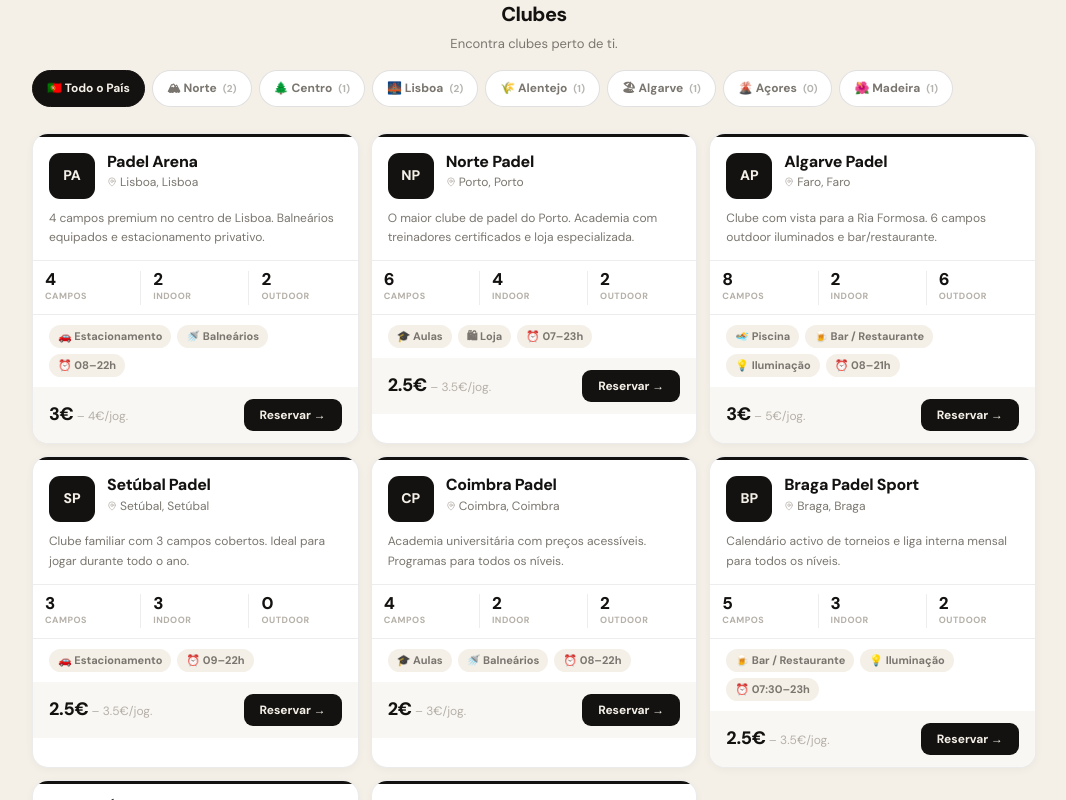
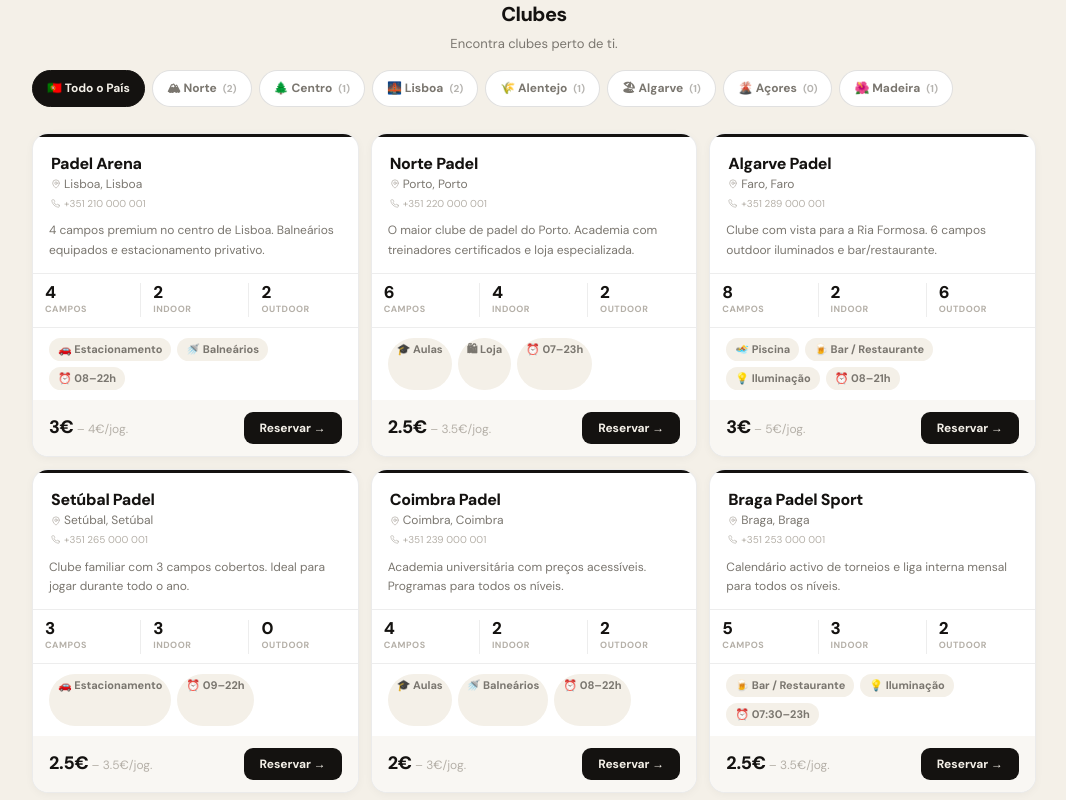
Before and after one commit to mbrunogaspar-coder/portal_do_padel, a React (Vite) app: page / in a window 1280 px wide. Shown: the part 800-1600 px from the top of the page, without its empty margins (106-1172 px from the left). Built offline with nearby package versions, Linux system fonts and the light colour scheme.

Commit message:
Update App.jsx

```diff
--- a/src/App.jsx
+++ b/src/App.jsx
@@ -25,14 +25,14 @@ const REGIONS = [
   {id:"madeira",label:"Madeira",icon:"🌺"},
 ];
 const CLUBS = [
-  {id:1,name:"Padel Arena",amenities:["parking","showers"],city:"Lisboa",district:"Lisboa",region:"lvt",courts:4,indoor:2,outdoor:2,priceDay:3,priceNight:4,nightFrom:18,rating:4.8,reviews:124,tags:["Indoor","Balneários","Estac."],open:"08–22h",desc:"4 campos premium no centro de Lisboa. Balneários equipados e estacionamento privativo."},
-  {id:2,name:"Norte Padel",amenities:["academy","shop"],city:"Porto",district:"Porto",region:"norte",courts:6,indoor:4,outdoor:2,priceDay:2.5,priceNight:3.5,nightFrom:18,rating:4.9,reviews:203,tags:["Indoor","Aulas","Loja"],open:"07–23h",desc:"O maior clube de padel do Porto. Academia com treinadores certificados e loja especializada."},
-  {id:3,name:"Algarve Padel",amenities:["pool","bar","lights"],city:"Faro",district:"Faro",region:"alg",courts:8,indoor:2,outdoor:6,priceDay:3,priceNight:5,nightFrom:18,rating:4.7,reviews:89,tags:["Outdoor","Piscina","Bar"],open:"08–21h",desc:"Clube com vista para a Ria Formosa. 6 campos outdoor iluminados e bar/restaurante."},
-  {id:4,name:"Setúbal Padel",amenities:["parking"],city:"Setúbal",district:"Setúbal",region:"lvt",courts:3,indoor:3,outdoor:0,priceDay:2.5,priceNight:3.5,nightFrom:18,rating:4.5,reviews:67,tags:["Indoor","Estac."],open:"09–22h",desc:"Clube familiar com 3 campos cobertos. Ideal para jogar durante todo o ano."},
-  {id:5,name:"Coimbra Padel",amenities:["academy","showers"],city:"Coimbra",district:"Coimbra",region:"centro",courts:4,indoor:2,outdoor:2,priceDay:2,priceNight:3,nightFrom:18,rating:4.6,reviews:112,tags:["Indoor","Aulas"],open:"08–22h",desc:"Academia universitária com preços acessíveis. Programas para todos os níveis."},
-  {id:6,name:"Braga Padel Sport",amenities:["bar","lights"],city:"Braga",district:"Braga",region:"norte",courts:5,indoor:3,outdoor:2,priceDay:2.5,priceNight:3.5,nightFrom:18,rating:4.8,reviews:78,tags:["Indoor","Torneios","Bar"],open:"07:30–23h",desc:"Calendário activo de torneios e liga interna mensal para todos os níveis."},
-  {id:7,name:"Évora Padel",amenities:["academy"],city:"Évora",district:"Évora",region:"alent",courts:2,indoor:2,outdoor:0,priceDay:2,priceNight:3,nightFrom:18,rating:4.4,reviews:34,tags:["Indoor","Aulas"],open:"09–21h",desc:"O único clube de padel indoor do Alentejo Central. Moderno e acolhedor."},
-  {id:8,name:"Funchal Padel",amenities:["bar","lights"],city:"Funchal",district:"Funchal",region:"madeira",courts:3,indoor:1,outdoor:2,priceDay:3,priceNight:4.5,nightFrom:18,rating:4.9,reviews:56,tags:["Outdoor","Vista Mar","Bar"],open:"08–20h",desc:"Vista única para o Oceano Atlântico. Campos outdoor iluminados e bar com esplanada."},
+  {id:1,name:"Padel Arena",phone:"+351 210 000 001",amenities:["parking","showers"],city:"Lisboa",district:"Lisboa",region:"lvt",courts:4,indoor:2,outdoor:2,priceDay:3,priceNight:4,nightFrom:18,rating:4.8,reviews:124,tags:["Indoor","Balneários","Estac."],open:"08–22h",desc:"4 campos premium no centro de Lisboa. Balneários equipados e estacionamento privativo."},
+  {id:2,name:"Norte Padel",phone:"+351 220 000 001",amenities:["academy","shop"],city:"Porto",district:"Porto",region:"norte",courts:6,indoor:4,outdoor:2,priceDay:2.5,priceNight:3.5,nightFrom:18,rating:4.9,reviews:203,tags:["Indoor","Aulas","Loja"],open:"07–23h",desc:"O maior clube de padel do Porto. Academia com treinadores certificados e loja especializada."},
+  {id:3,name:"Algarve Padel",phone:"+351 289 000 001",amenities:["pool","bar","lights"],city:"Faro",district:"Faro",region:"alg",courts:8,indoor:2,outdoor:6,priceDay:3,priceNight:5,nightFrom:18,rating:4.7,reviews:89,tags:["Outdoor","Piscina","Bar"],open:"08–21h",desc:"Clube com vista para a Ria Formosa. 6 campos outdoor iluminados e bar/restaurante."},
+  {id:4,name:"Setúbal Padel",phone:"+351 265 000 001",amenities:["parking"],city:"Setúbal",district:"Setúbal",region:"lvt",courts:3,indoor:3,outdoor:0,priceDay:2.5,priceNight:3.5,nightFrom:18,rating:4.5,reviews:67,tags:["Indoor","Estac."],open:"09–22h",desc:"Clube familiar com 3 campos cobertos. Ideal para jogar durante todo o ano."},
+  {id:5,name:"Coimbra Padel",phone:"+351 239 000 001",amenities:["academy","showers"],city:"Coimbra",district:"Coimbra",region:"centro",courts:4,indoor:2,outdoor:2,priceDay:2,priceNight:3,nightFrom:18,rating:4.6,reviews:112,tags:["Indoor","Aulas"],open:"08–22h",desc:"Academia universitária com preços acessíveis. Programas para todos os níveis."},
+  {id:6,name:"Braga Padel Sport",phone:"+351 253 000 001",amenities:["bar","lights"],city:"Braga",district:"Braga",region:"norte",courts:5,indoor:3,outdoor:2,priceDay:2.5,priceNight:3.5,nightFrom:18,rating:4.8,reviews:78,tags:["Indoor","Torneios","Bar"],open:"07:30–23h",desc:"Calendário activo de torneios e liga interna mensal para todos os níveis."},
+  {id:7,name:"Évora Padel",phone:"+351 266 000 001",amenities:["academy"],city:"Évora",district:"Évora",region:"alent",courts:2,indoor:2,outdoor:0,priceDay:2,priceNight:3,nightFrom:18,rating:4.4,reviews:34,tags:["Indoor","Aulas"],open:"09–21h",desc:"O único clube de padel indoor do Alentejo Central. Moderno e acolhedor."},
+  {id:8,name:"Funchal Padel",phone:"+351 291 000 001",amenities:["bar","lights"],city:"Funchal",district:"Funchal",region:"madeira",courts:3,indoor:1,outdoor:2,priceDay:3,priceNight:4.5,nightFrom:18,rating:4.9,reviews:56,tags:["Outdoor","Vista Mar","Bar"],open:"08–20h",desc:"Vista única para o Oceano Atlântico. Campos outdoor iluminados e bar com esplanada."},
 ];
 const BLOCK_CAT = {
   lessons:     {label:"Aulas"},
@@ -179,10 +179,10 @@ body{color:#141210;font-family:'DM Sans',system-ui,sans-serif;font-size:14px;lin
 @media(min-width:580px){.pt-grid{grid-template-columns:1fr 1fr}}
 @media(min-width:860px){.pt-grid{grid-template-columns:1fr 1fr 1fr}}
 
-.pt-card{background:#FFFFFF;border:1px solid rgba(0,0,0,0.08);border-radius:16px;overflow:hidden;cursor:pointer;transition:transform .22s cubic-bezier(.25,.46,.45,.94),box-shadow .22s cubic-bezier(.25,.46,.45,.94);-webkit-tap-highlight-color:transparent;animation:ptUp .4s ease both;box-shadow:0 2px 8px rgba(0,0,0,.04)}
+.pt-card{background:#FFFFFF;border:1px solid rgba(0,0,0,0.08);border-radius:16px;overflow:hidden;cursor:pointer;transition:transform .22s cubic-bezier(.25,.46,.45,.94),box-shadow .22s cubic-bezier(.25,.46,.45,.94);-webkit-tap-highlight-color:transparent;animation:ptUp .4s ease both;box-shadow:0 2px 8px rgba(0,0,0,.04);display:flex;flex-direction:column}
 .pt-card:hover{transform:translateY(-2px);box-shadow:0 10px 28px rgba(0,0,0,0.09)}
 .pt-cbar{height:3px;background:#141210}
-.pt-ctop{padding:16px 16px 10px;display:flex;gap:12px;align-items:flex-start}
+.pt-ctop{padding:18px 18px 10px;display:flex;gap:12px;align-items:flex-start}
 .pt-cav{width:46px;height:46px;border-radius:11px;background:#141210;display:flex;align-items:center;justify-content:center;font-weight:800;font-size:14px;color:#F4F0E8;flex-shrink:0}
 .pt-cname{font-weight:800;font-size:16px;color:#141210;letter-spacing:-.3px;line-height:1.1}
 .pt-cloc{font-size:12px;color:#7A766F;margin-top:3px;display:flex;align-items:center;gap:3px}
@@ -198,7 +198,7 @@ body{color:#141210;font-family:'DM Sans',system-ui,sans-serif;font-size:14px;lin
 .pt-cs:last-child::after{display:none}
 .pt-csv{font-weight:800;font-size:17px;color:#141210;letter-spacing:-.3px;line-height:1}
 .pt-csl{font-size:9px;color:#B5B0A8;font-weight:600;text-transform:uppercase;letter-spacing:.5px;margin-top:2px}
-.pt-ctags{padding:10px 16px;display:flex;gap:6px;flex-wrap:wrap}
+.pt-ctags{padding:10px 16px;display:flex;gap:6px;flex-wrap:wrap;flex:1}
 .pt-ctag{font-size:11px;font-weight:600;padding:3px 9px;border-radius:99px;background:#F4F0E8;color:#7A766F}
 .pt-cfoot{padding:12px 16px;display:flex;align-items:center;justify-content:space-between;background:#F9F7F3}
 .pt-cprice-v{font-weight:800;font-size:18px;color:#141210;letter-spacing:-.3px}
@@ -797,11 +797,10 @@ function ClubCard({ club, delay, onSelect }) {
     <div className="pt-card" style={{animationDelay:`${delay}s`}} onClick={onSelect}>
       <div className="pt-cbar"/>
       <div className="pt-ctop">
-        <div className="pt-cav">{ini(club.name)}</div>
         <div style={{flex:1,minWidth:0}}>
           <div className="pt-cname">{club.name}</div>
           <div className="pt-cloc"><I n="map" s={10} c="#B5B0A8"/> {club.city}, {club.district}</div>
-
+          {club.phone&&<div style={{fontSize:10,color:"#B5B0A8",marginTop:2,display:"flex",alignItems:"center",gap:4}}><I n="phone" s={9} c="#B5B0A8"/> {club.phone}</div>}
         </div>
 
       </div>
```
